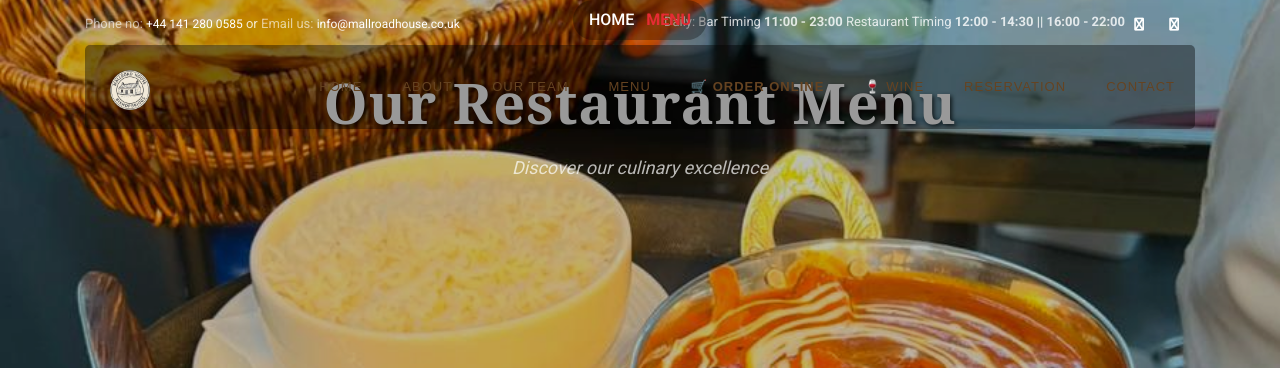
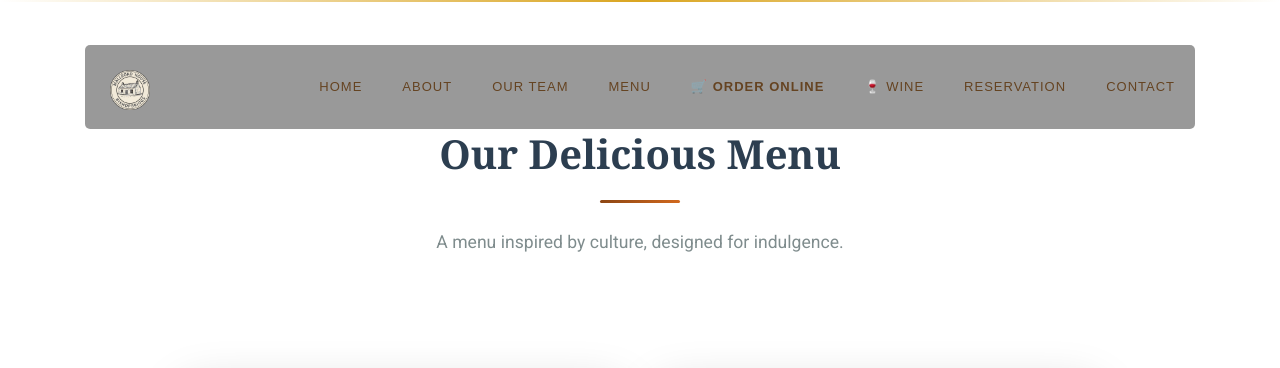
Before and after one commit to CodeSculptorGovind/hotel, a PHP site: page /menu.php in a window 1280 px wide. Shown: the top 368 px of the page. Run offline with PHP 8.4, Linux system fonts and the light colour scheme; data that the repository does not hold is empty; some libraries are stand-ins or nearby versions.

Commit message:
Assistant checkpoint: Remove hero section from menu page
Assistant generated file changes:
- menu.php: Remove hero section from menu page

---

User prompt:

no i dont want that hero section in menu

Replit-Commit-Author: Assistant
Replit-Commit-Session-Id: 728275c9-72bb-40f7-8308-907e09fb3f09

```diff
--- a/menu.php
+++ b/menu.php
@@ -1,24 +1,6 @@
 <?php include 'includes/header.php'; ?>
 
-<section class="hero-wrap hero-bread" style="background-image: url('images/imgbg2.jpg');">
-  <div class="overlay"></div>
-  <div class="container">
-    <div class="row no-gutters slider-text align-items-center justify-content-center">
-      <div class="col-md-9 ftco-animate text-center">
-        <p class="breadcrumbs">
-          <span class="mr-2">
-            <a href="index.php" style="color: #fff; text-decoration: none;">Home</a>
-          </span>
-          <span style="color: #e52b34;">Menu</span>
-        </p>
-        <h1 class="mb-0 bread menu-page-title">Our Restaurant Menu</h1>
-        <p class="menu-page-subtitle">Discover our culinary excellence</p>
-      </div>
-    </div>
-  </div>
-</section>
-
-<section class="ftco-section" style="padding: 5em 0;">
+<section class="ftco-section" style="padding: 8em 0 5em 0;">
   <div class="container">
     <div class="row justify-content-center">
       <div class="col-md-8 heading-section text-center ftco-animate mb-5">
```
